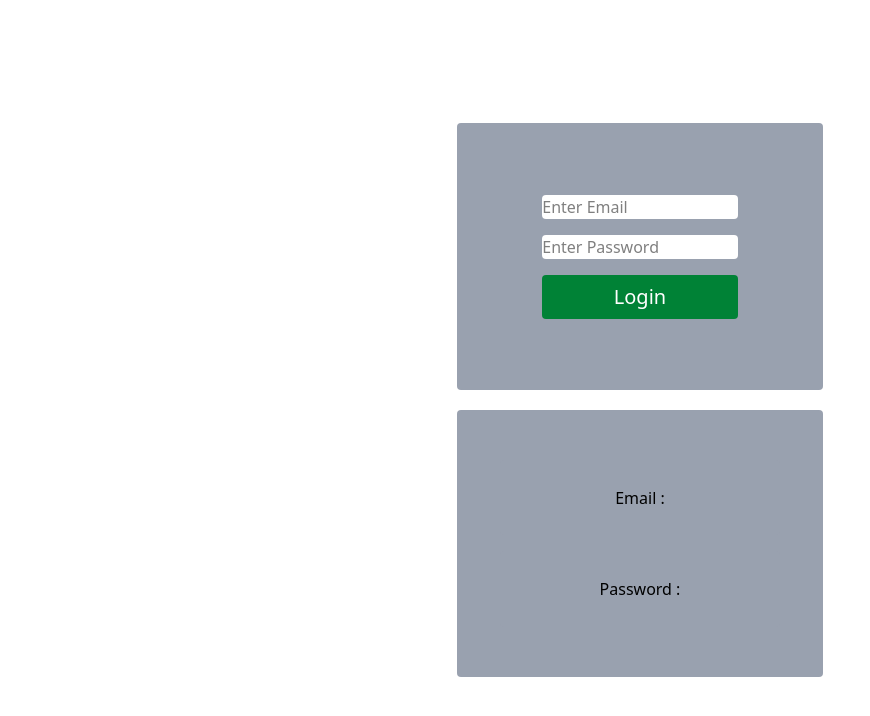
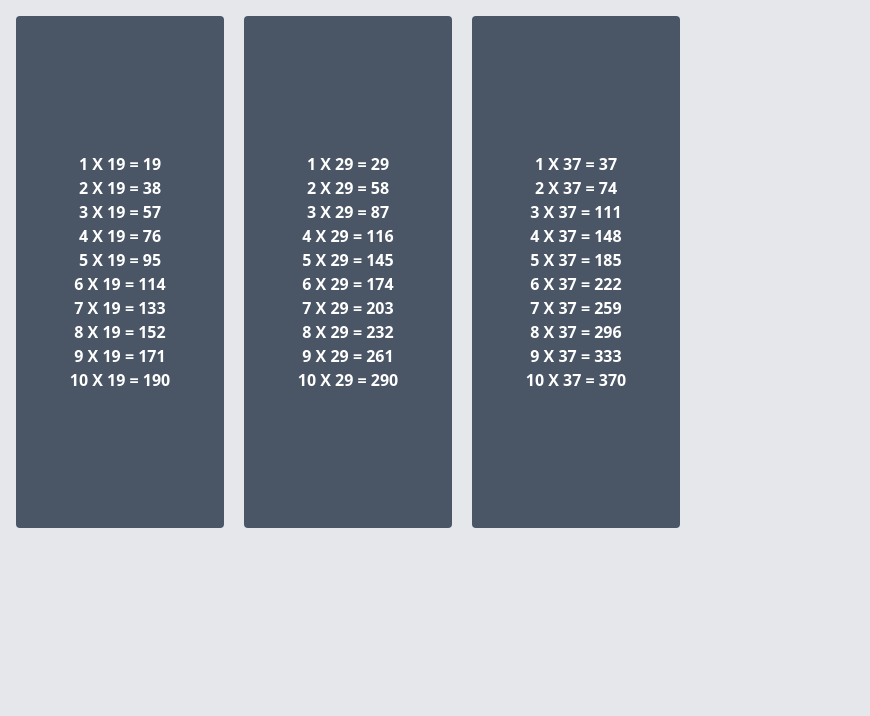
Before and after one commit to akhtarabbassol/Angular_Basic, an Angular app: page / in a window 1280 px wide. Shown: the top 716 px of the page, without its empty margins (0-870 px from the left). Built offline with nearby package versions, Linux system fonts and the light colour scheme.

Commit message:
for loop in angular

```diff
--- a/src/app/app.html
+++ b/src/app/app.html
@@ -1,39 +1,21 @@
-<section class="w-screen h-screen flex flex-col justify-center items-center gap-5">
-  <form
-    class="w-2/7 h-2/6 bg-gray-400 box-border rounded-sm p-5 flex flex-col justify-center items-center gap-4"
-  >
-    <input
-      placeholder="Enter Email"
-      type="email"
-      maxlength="25"
-      [(ngModel)]="email"
-      name="email"
-      class="w-3/5 bg-white rounded-sm text-black"
-    />
-    <input
-      placeholder="Enter Password"
-      type="password"
-      maxlength="8"
-      [(ngModel)]="password"
-      name="password"
-      class="w-3/5 bg-white rounded-sm text-black"
-    />
-    <button class="w-3/5 h-max p-2 bg-green-700 text-white text-xl rounded-sm cursor-pointer">
-      Login
-    </button>
-  </form>
-  <div
-    class="w-2/7 h-2/6 bg-gray-400 box-border rounded-sm p-5 flex flex-col justify-center items-center gap-4"
-  >
-    <h1
-      class="w-6/7 h-2/6 bg-gray-400 box-border rounded-sm p-5 flex flex-col justify-center items-center gap-4"
-    >
-      Email : {{ email }}
-    </h1>
-    <h1
-      class="w-6/7 h-2/6 bg-gray-400 box-border rounded-sm p-5 flex flex-col justify-center items-center gap-4"
-    >
-      Password : {{ password }}
-    </h1>
-  </div>
+<section class="w-screen h-screen box-border bg-gray-200 p-4 flex flex-wrap gap-5">
+ <div class="w-1/6 h-2/3 bg-gray-600 font-bold text-white rounded-sm flex flex-col justify-center
+ items-center">
+  @for(i of numbers ; track i){
+    <h1>{{i}} X {{num1}} = {{i * num1}}</h1>
+  }
+</div>
+
+<div class="w-1/6 h-2/3 bg-gray-600 font-bold text-white rounded-sm flex flex-col justify-center
+ items-center">
+  @for(i of numbers; track i){
+    <h1>{{i}} X {{num2}} = {{i * num2}}</h1>
+  }
+</div>
+  <div class="w-1/6 h-2/3 bg-gray-600 font-bold text-white rounded-sm flex flex-col justify-center
+ items-center">
+@for(i of numbers; track i){
+  <h1>{{i}} X  {{num3}} = {{i * num3}}</h1>
+}
+</div>
 </section>
--- a/src/app/app.ts
+++ b/src/app/app.ts
@@ -1,12 +1,15 @@
 import { Component } from "@angular/core";
-import { FormsModule } from "@angular/forms";
+
 @Component({
-   selector :'App' ,
-   imports :[FormsModule] ,
-   templateUrl :'app.html' ,
+   selector:'App' ,
+   templateUrl:'app.html' ,
    styleUrl :'app.css'
 })
 export class myApp{
-     email:string = ''
-     password:string = ''
+
+   num1:number = 19
+   num2:number = 29
+   num3:number = 37
+   numbers:number[]=[1,2,3,4,5,6,7,8,9,10]
+
 }
```
